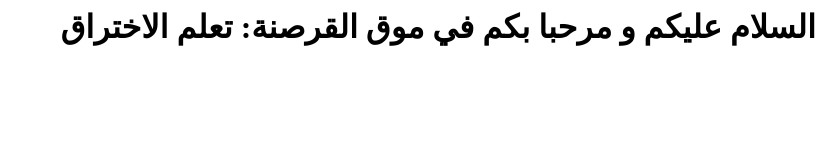
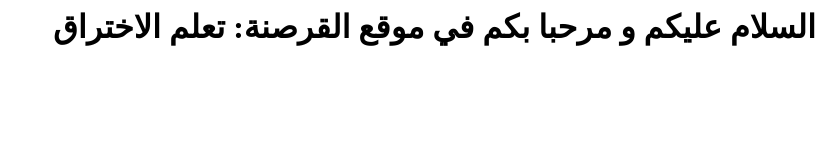
Before and after one commit to hackingtheartofintrusion/hackingtheartofintrusion.github.io, a plain HTML site: page index.html in a window 1280 px wide. Shown: the whole page, without its empty margins (456-1280 px from the left). Drawn offline with Linux system fonts and the light colour scheme.

Commit message:
Update index.html

```diff
--- a/index.html
+++ b/index.html
@@ -1 +1 @@
-<h1 dir="rtl">السلام عليكم و مرحبا بكم في موق القرصنة: تعلم الاختراق</h1>
+<h1 dir="rtl">السلام عليكم و مرحبا بكم في موقع القرصنة: تعلم الاختراق</h1>
```
